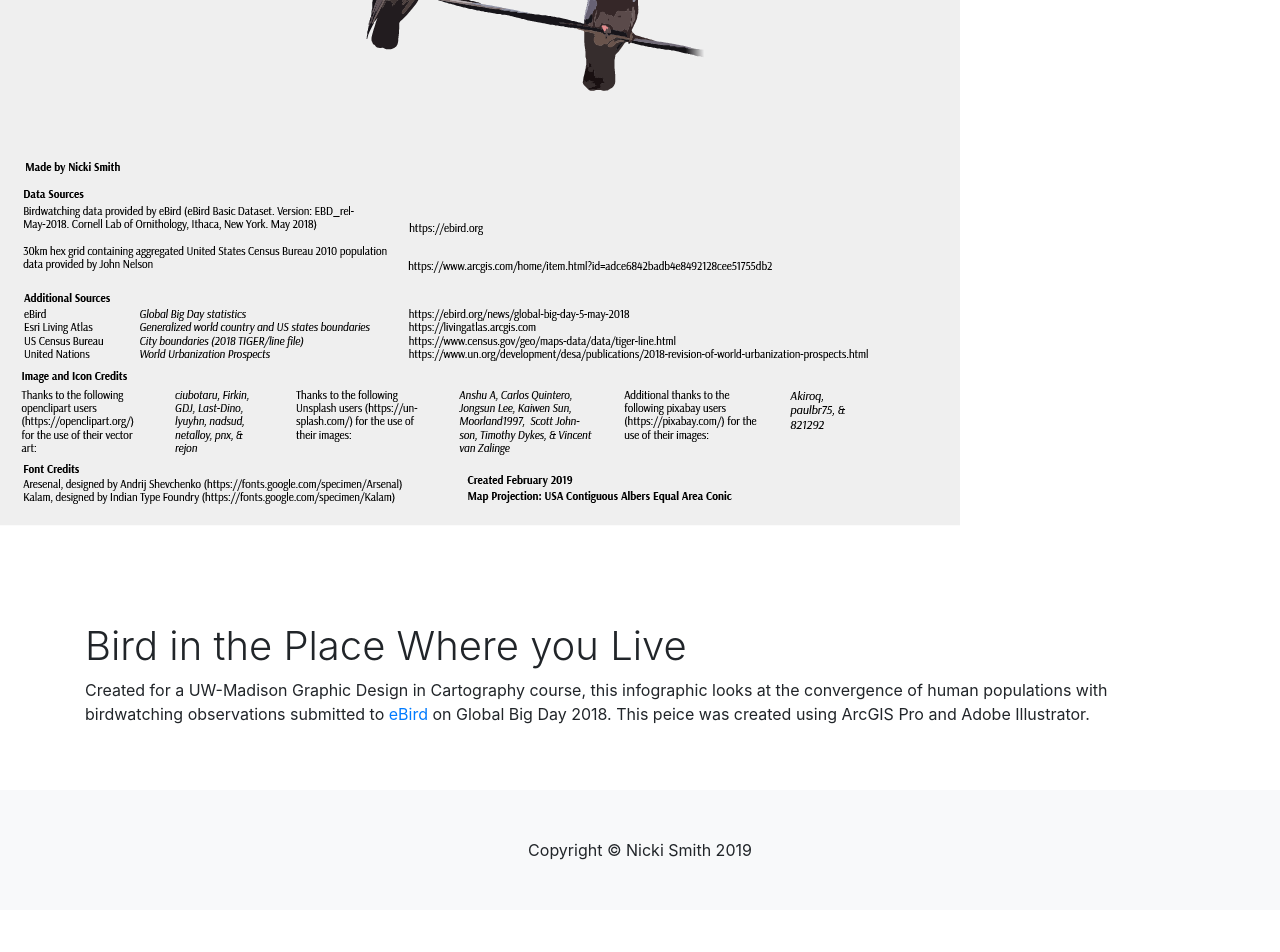
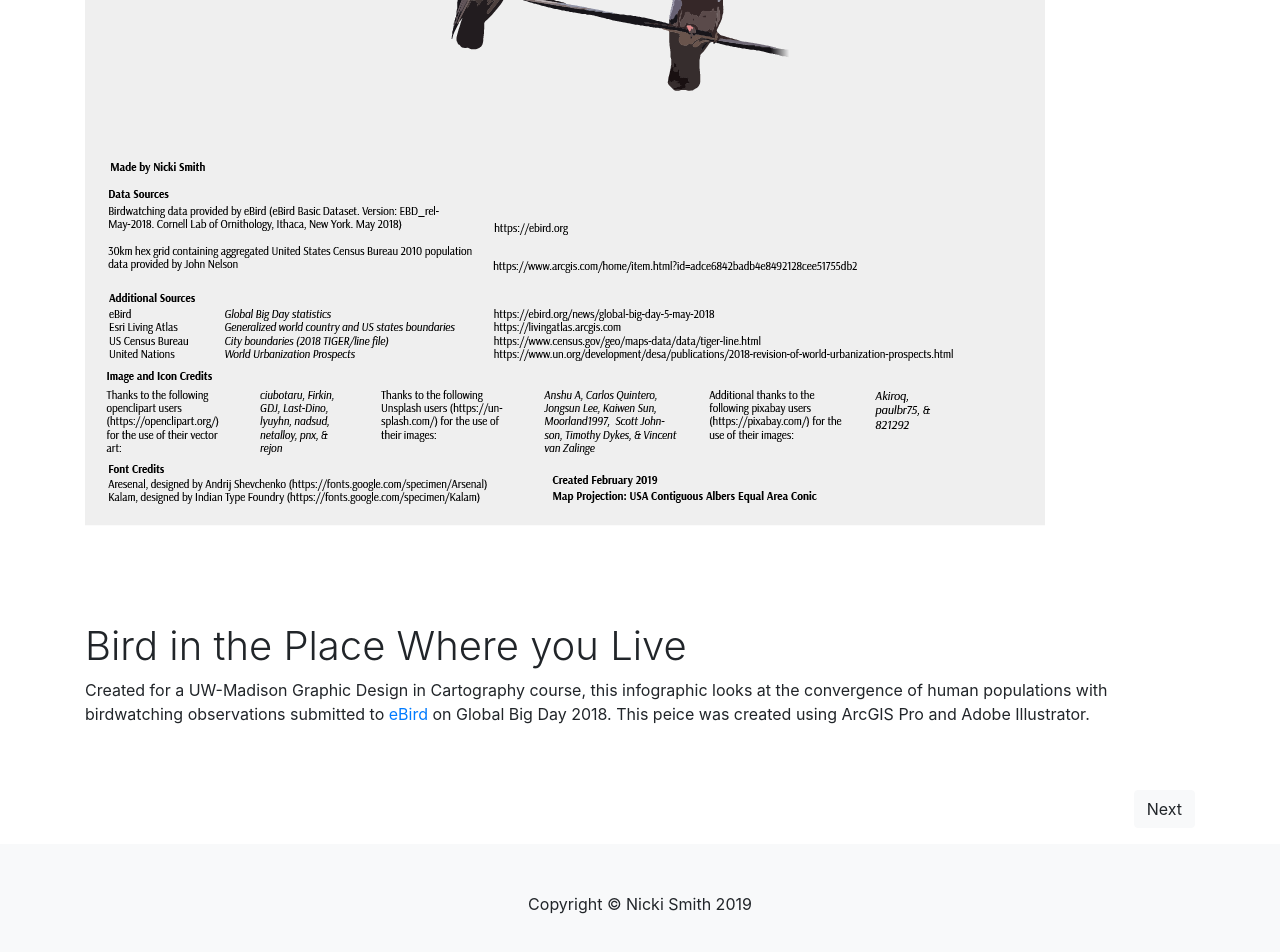
Before and after one commit to NickiSmith/NickiSmith.github.io, a plain HTML site: page birdwatching.html in a window 1280 px wide. Shown: the part 6294-7246 px from the top of the page. Before the commit the page ends 7204 px from the top, so only its background shows below. Drawn offline with Linux system fonts and the light colour scheme.

Commit message:
updates!

```diff
--- a/birdwatching.html
+++ b/birdwatching.html
@@ -23,7 +23,7 @@
 <!-- Navigation -->
   <nav class="navbar navbar-expand-lg navbar-light bg-light fixed-top">
     <div class="container">
-      <a class="navbar-brand" href="#">Nicki Smith | Cartography</a>
+      <a class="navbar-brand" href="index.html">Nicki Smith | Cartography</a>
       <button class="navbar-toggler" type="button" data-toggle="collapse" data-target="#navbarMenu" aria-controls="navbarResponsive" aria-expanded="false" aria-label="Toggle navigation">
         <span class="navbar-toggler-icon"></span>
       </button>
@@ -53,10 +53,11 @@
 <section class="py-5">
     <div class = "mt-5">
     </div>
+    <div class = "container">
           <a href="assets/Artboard%201.png">
 	       <img src="assets/Artboard%201.png" class="img-fluid" alt="Birdwatching map">
         </a>
-
+    </div>
 </section>
 
 <section class="py-5">
@@ -65,6 +66,16 @@
     <p>Created for a UW-Madison Graphic Design in Cartography course, this infographic looks at the convergence of human populations with birdwatching observations submitted to <a href =https://ebird.org/home> eBird</a> on Global Big Day 2018. This peice was created using ArcGIS Pro and Adobe Illustrator.</p>
   </div>
 </section>
+
+ <!-- Prev/Next links -->
+
+<div class = "container">
+    <nav aria-label="Next">
+        <ul class="pagination justify-content-end">
+            <a class="btn btn-light" href="bikeroute.html" role="button">Next</a>
+        </ul>
+    </nav>
+</div>
 
   <!-- Footer -->
 
```
Also changed, not shown: bikeroute.html (+12 -1 lines), index.html (+1 -1 lines).
